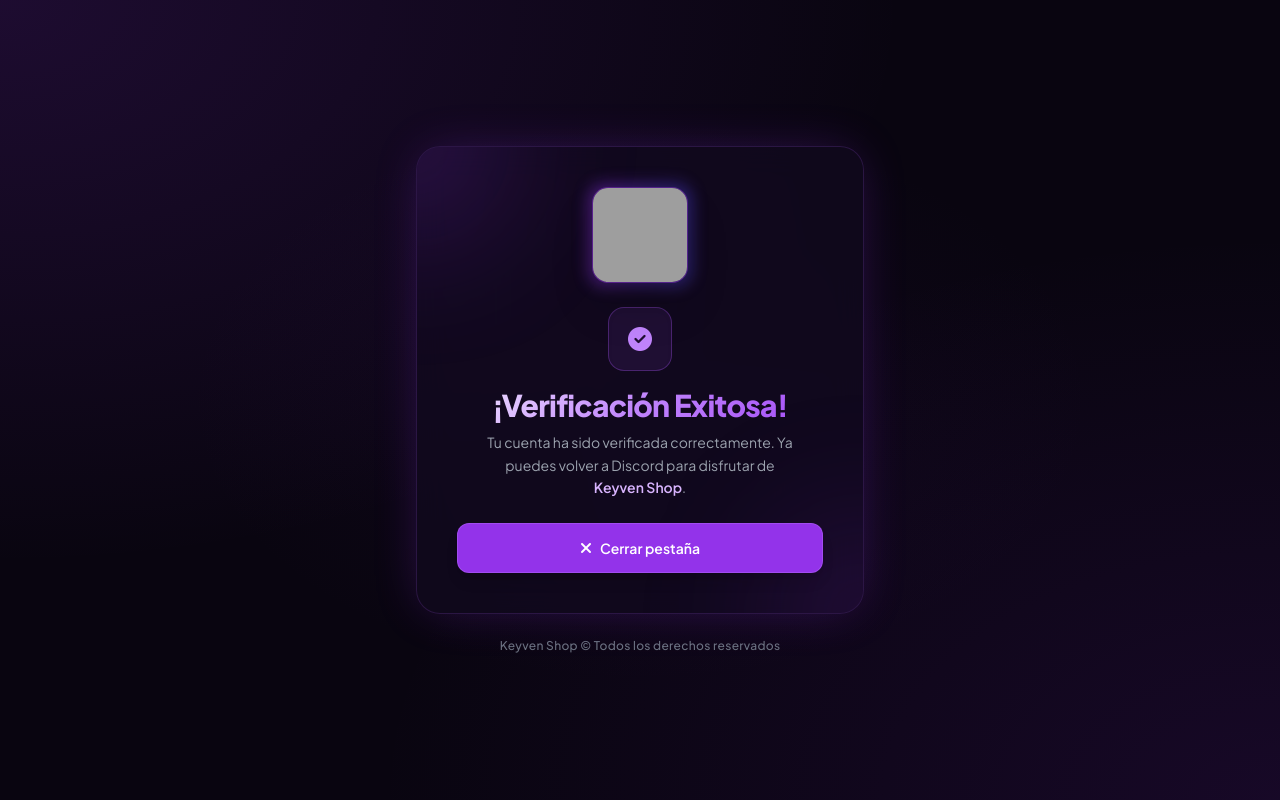
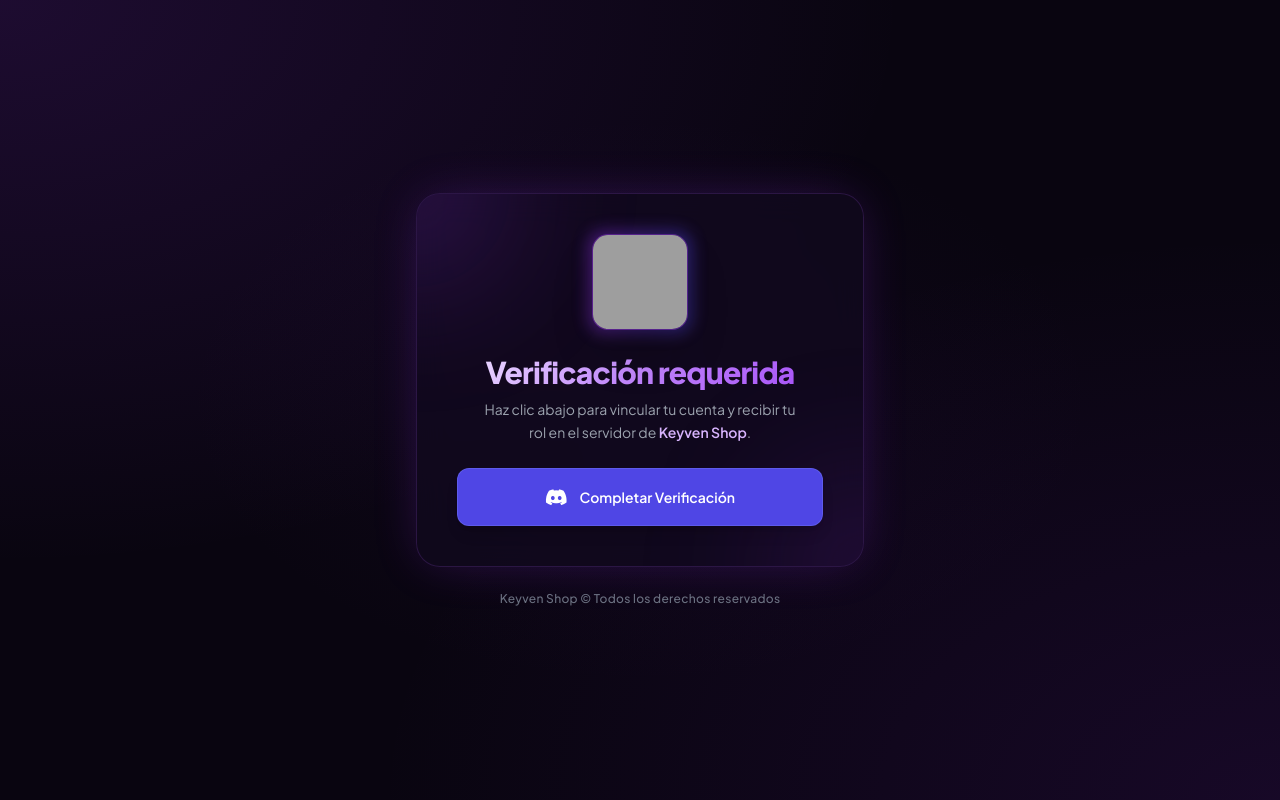
Before and after one commit to catruuvaldez/KyvenAntiRaid2, a website: page index.html in a window 1280 px wide. Drawn offline with nearby package versions, Linux system fonts and the light colour scheme; grey boxes are pictures that could not be loaded.

Commit message:
Secuencia interactiva de verificacion y fix imagen

```diff
--- a/index.html
+++ b/index.html
@@ -10,7 +10,7 @@
     <link rel="preconnect" href="https://fonts.gstatic.com" crossorigin>
     <link href="https://fonts.googleapis.com/css2?family=Plus+Jakarta+Sans:wght@400;500;600;700;800&display=swap" rel="stylesheet">
 
-    <!-- Scripts y FontAwesome -->
+    <!-- Tailwind CSS y FontAwesome -->
     <script src="https://cdn.tailwindcss.com"></script>
     <link href="https://cdnjs.cloudflare.com/ajax/libs/font-awesome/6.4.0/css/all.min.css" rel="stylesheet">
 
@@ -59,16 +59,41 @@
 
             <div class="relative z-10 flex flex-col items-center">
 
+                <!-- Logo del Servidor -->
                 <div class="mb-6 relative group">
                     <div class="absolute -inset-1 bg-gradient-to-r from-purple-600 to-indigo-600 rounded-2xl blur opacity-40 group-hover:opacity-75 transition duration-500"></div>
                     <div class="relative w-24 h-24 rounded-2xl overflow-hidden border border-purple-500/30 bg-purple-950/50 flex items-center justify-center shadow-2xl">
-                        <img src="kyvenico.png" alt="KV Store Logo" class="w-full h-full object-cover logo-glow">
+                        <img src="kyvenico.png" alt="Keyven Shop Logo" class="w-full h-full object-cover logo-glow" onerror="this.src='https://cdn-icons-png.flaticon.com/512/5968/5968756.png'">
                     </div>
                 </div>
 
-                <div id="verify-state" class="w-full flex flex-col items-center">
+                <!-- PASO 1: BOTÓN INICIAL DE VERIFICACIÓN -->
+                <div id="step-start" class="w-full flex flex-col items-center">
+                    <h1 class="text-2xl sm:text-3xl font-extrabold text-gradient tracking-tight mb-2">
+                        Verificación requerida
+                    </h1>
+                    <p class="text-gray-400 text-sm leading-relaxed mb-6 max-w-xs">
+                        Haz clic abajo para vincular tu cuenta y recibir tu rol en el servidor de <span class="text-purple-300 font-semibold">Keyven Shop</span>.
+                    </p>
+
+                    <button onclick="startVerification()" class="w-full bg-indigo-600 hover:bg-indigo-500 text-white font-semibold border border-indigo-400/30 rounded-xl p-3.5 flex items-center justify-center gap-3 text-sm shadow-lg hover:shadow-indigo-500/25 transition-all duration-300 cursor-pointer active:scale-95">
+                        <i class="fa-brands fa-discord text-lg"></i>
+                        <span>Completar Verificación</span>
+                    </button>
+                </div>
+
+                <!-- PASO 2: ANIMACIÓN DE CARGA -->
+                <div id="step-loading" class="w-full flex-col items-center py-4 hidden">
+                    <div class="w-12 h-12 border-4 border-purple-500/20 border-t-purple-500 rounded-full animate-spin mb-4"></div>
+                    <p class="text-purple-300 text-sm font-medium animate-pulse">
+                        Asignando rol en Discord...
+                    </p>
+                </div>
+
+                <!-- PASO 3: ÉXITO Y BOTÓN DE CERRAR -->
+                <div id="step-success" class="w-full flex-col items-center hidden">
                     <div class="w-16 h-16 bg-purple-500/10 border border-purple-500/30 rounded-2xl flex items-center justify-center mb-4 text-purple-400 text-2xl shadow-inner">
-                        <i class="fa-solid fa-circle-check"></i>
+                        <i class="fa-solid fa-circle-check text-3xl"></i>
                     </div>
 
                     <h1 class="text-2xl sm:text-3xl font-extrabold text-gradient tracking-tight mb-2">
@@ -76,7 +101,7 @@
                     </h1>
 
                     <p class="text-gray-400 text-sm leading-relaxed mb-6 max-w-xs">
-                        Tu cuenta ha sido verificada correctamente. Ya puedes volver a Discord para disfrutar de <span class="text-purple-300 font-semibold">Keyven Shop</span>.
+                        Tu cuenta ha sido verificada correctamente. Ya puedes volver a Discord.
                     </p>
 
                     <button onclick="closeTab()" class="w-full bg-purple-600 hover:bg-purple-500 text-white font-semibold border border-purple-400/30 rounded-xl p-3 flex items-center justify-center gap-2 text-sm shadow-lg hover:shadow-purple-500/25 transition-all duration-300 cursor-pointer active:scale-95">
@@ -85,7 +110,7 @@
                     </button>
 
                     <p id="close-msg" class="text-xs text-gray-500 mt-2 hidden">
-                        Si la pestaña no se cierra automáticamente, puedes cerrarla manualmente.
+                        Si la pestaña no se cierra sola, puedes cerrarla manualmente.
                     </p>
                 </div>
 
@@ -100,9 +125,24 @@
     </div>
 
     <script>
+        function startVerification() {
+            // Ocultar paso 1 y mostrar animación de carga (paso 2)
+            document.getElementById('step-start').classList.add('hidden');
+            document.getElementById('step-loading').classList.remove('hidden');
+            document.getElementById('step-loading').classList.add('flex');
+
+            // Simular el proceso durante 1.5 segundos
+            setTimeout(() => {
+                document.getElementById('step-loading').classList.add('hidden');
+                document.getElementById('step-loading').classList.remove('flex');
+
+                document.getElementById('step-success').classList.remove('hidden');
+                document.getElementById('step-success').classList.add('flex');
+            }, 1500);
+        }
+
         function closeTab() {
             window.close();
-            // Por si el navegador bloquee el auto-cierre
             document.getElementById('close-msg').classList.remove('hidden');
         }
     </script>
```
